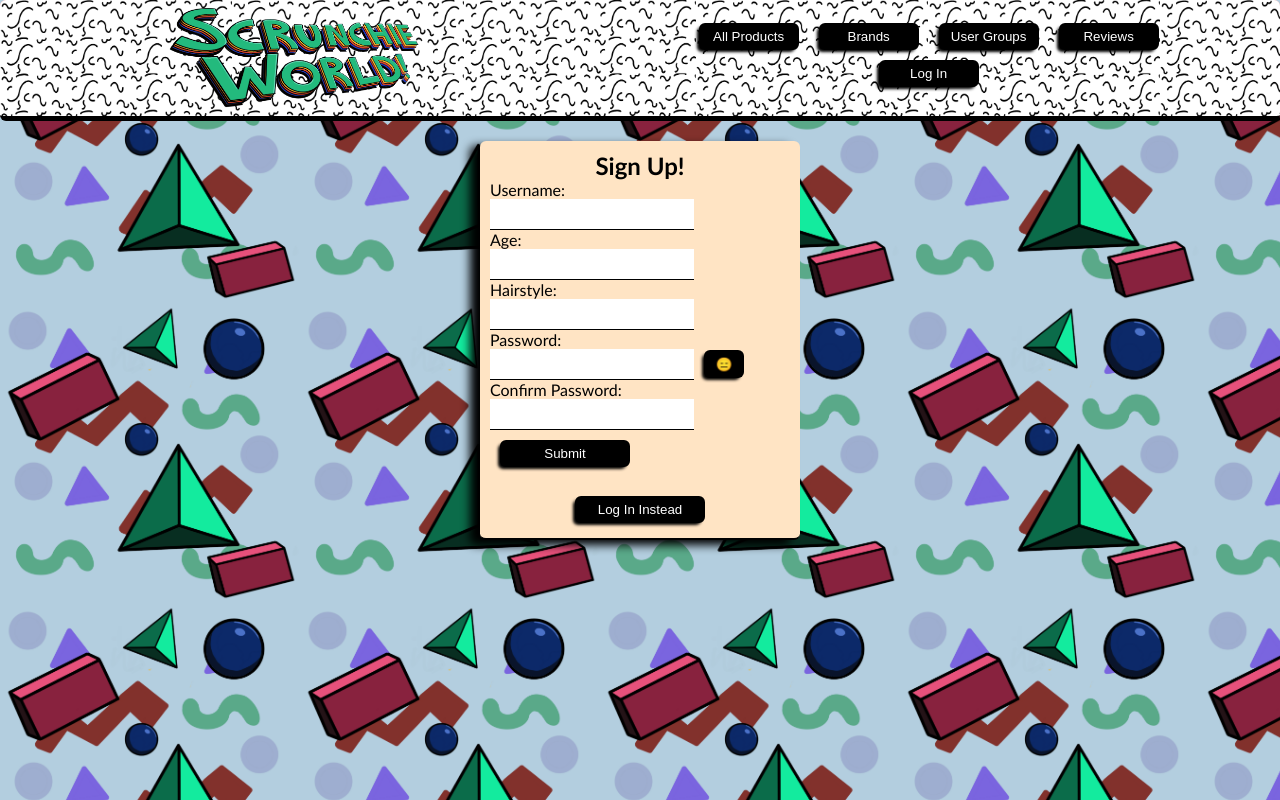
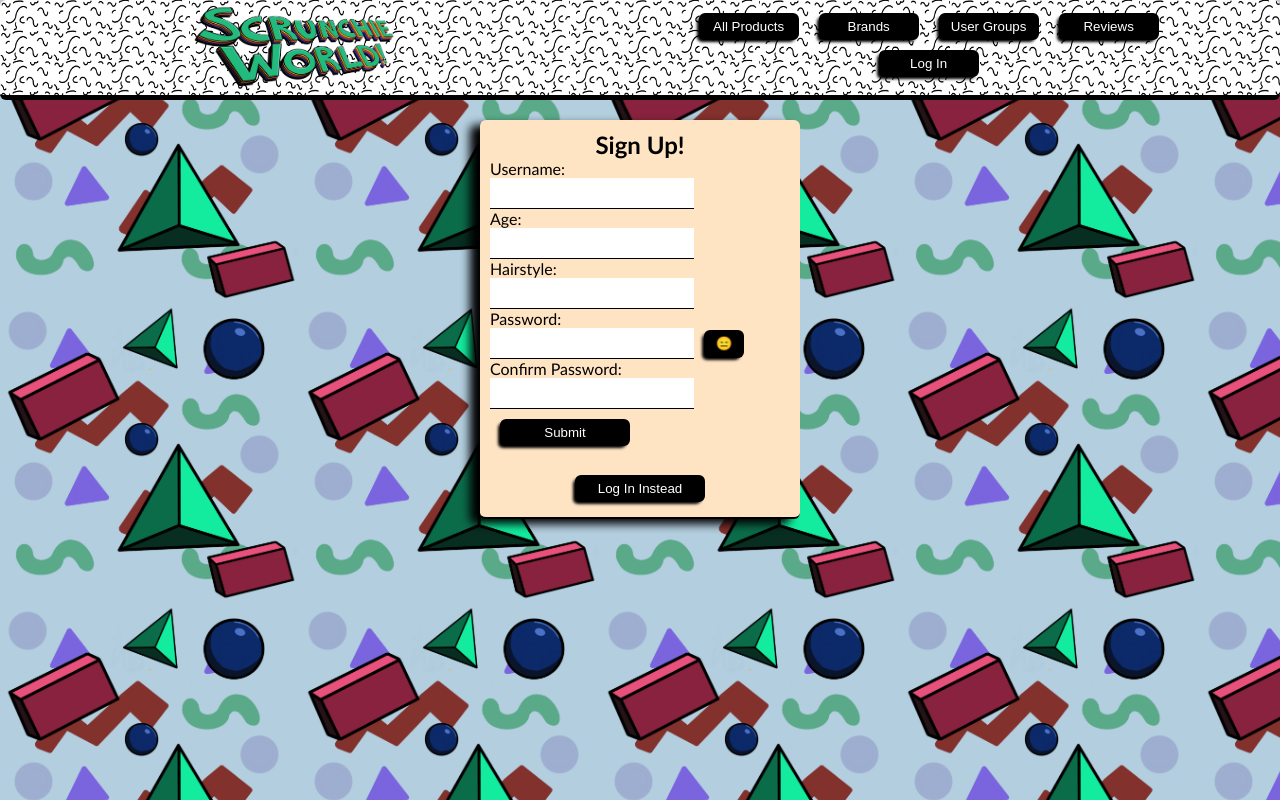
Before and after one commit to regisaslewis/scrunchie-world, a React app in the folder client/: page /signup in a window 1280 px wide. Built offline with nearby package versions, Linux system fonts and the light colour scheme; no server answers.

```diff
--- a/client/src/App.css
+++ b/client/src/App.css
@@ -102,12 +102,8 @@
     width: 100px;
 }
 
-#logoBox {
-    width: 250px;
-}
-
 .logo {
-    width: 250px;
+    width: 200px;
 }
 
 .logButton {
```
